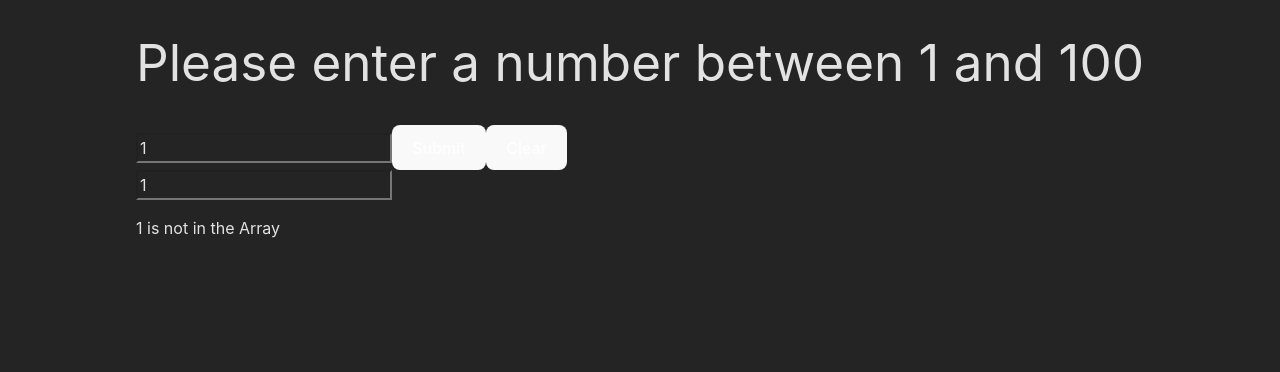
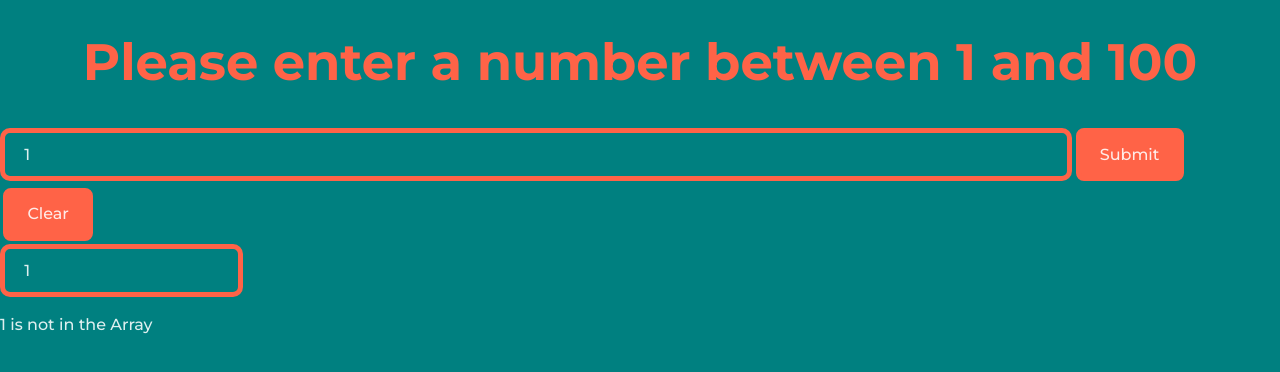
Before and after one commit to Eve-Drake/Binary-Search, a React (Vite) app: page / in a window 1280 px wide. Shown: the top 372 px of the page. Built offline with nearby package versions, Linux system fonts and the light colour scheme.

Commit message:
Updating style and function (adding)

```diff
--- a/index.html
+++ b/index.html
@@ -2,7 +2,7 @@
 <html lang="en">
   <head>
     <meta charset="UTF-8" />
-    <link rel="icon" type="image/svg+xml" href="/vite.svg" />
+    <link rel="icon" type="image/svg+xml" href="https://www.svgrepo.com/show/210591/brackets.svg" />
     <meta name="viewport" content="width=device-width, initial-scale=1.0" />
     <title>Array</title>
   </head>
--- a/src/App.tsx
+++ b/src/App.tsx
@@ -18,6 +18,7 @@ function App() {
   const binarySearch = (array : number[], target : number) =>{
     var start : number = 0;
     var end : number = array.length - 1;
+
     while (start <= end){
       let mid = Math.floor((start + end) / 2);
       if(array[mid] === target){
--- a/src/Input.tsx
+++ b/src/Input.tsx
@@ -34,6 +34,7 @@ const Input = ({setNumberArray, numberArray}: Props) => {
         <h1>Please enter a number between 1 and 100</h1>
         {!numberCheck && <p>Please Enter a Number between 1 and 100</p>}
         <input
+            className='numberArrayInput'
             type='number'
             value={stringNum}
             min={1}
--- a/src/index.css
+++ b/src/index.css
@@ -1,13 +1,15 @@
+@import url('https://fonts.googleapis.com/css2?family=Montserrat:wght@500;700&display=swap');
+
 *{
   justify-content: center;
-  font-family: Inter, Avenir, Helvetica, Arial, sans-serif;
+  font-family: 'Montserrat', sans-serif;
   font-size: 16px;
   line-height: 24px;
   font-weight: 400;
 
   color-scheme: light dark;
   color: rgba(255, 255, 255, 0.87);
-  background-color: #242424;
+  background-color: teal;
 }
 
 .App{
@@ -33,27 +35,27 @@ body {
 }
 
 h1 {
+  font-weight: 700;
   font-size: 3.2em;
   line-height: 1.1;
+  color: tomato;
+  display: grid;
 }
 
 button {
+  margin: 0.2em;
   border-radius: 8px;
-  border: 1px solid transparent;
+  border: 5px tomato solid;
   padding: 0.6em 1.2em;
   font-size: 1em;
   font-weight: 500;
   font-family: inherit;
-  background-color: #1a1a1a;
+  background-color: tomato;
   cursor: pointer;
   transition: border-color 0.25s;
 }
 button:hover {
-  border-color: #ff6464;
-}
-button:focus,
-button:focus-visible {
-  outline: 4px auto -webkit-focus-ring-color;
+  border-color: teal;
 }
 
 .container{
@@ -61,15 +63,12 @@ button:focus-visible {
   margin: 5px;
 }
 
-@media (prefers-color-scheme: light) {
-  :root {
-    color: #213547;
-    background-color: #ffffff;
-  }
-  a:hover {
-    color: #ff7474;
-  }
-  button {
-    background-color: #f9f9f9;
-  }
+input{
+  border: 5px tomato solid;
+  border-radius: 10px;
+  padding: 0.6em 1.2em;
 }
+
+.numberArrayInput{
+  width: 80vw;
+}
```
